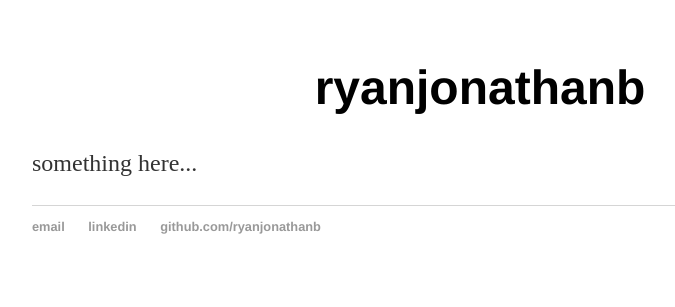
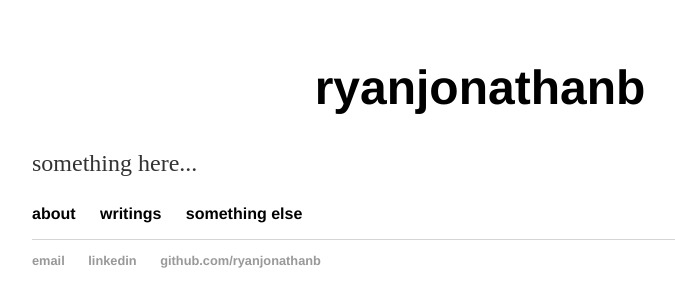
Before and after one commit to ryanjonathanb/ryanjonathanb.github.io, a Jekyll site: the page built from index.html, in a window 1280 px wide. Shown: the top 307 px of the page, without its empty margins (160-835 px from the left). Built offline with Jekyll 4.4.1, drawn with Linux system fonts in a browser that asks for light colours.

Commit message:
nav below header

```diff
--- a/index.html
+++ b/index.html
@@ -5,4 +5,11 @@ title: ryanjonathanb
 <div class="blurb">
 	<h1 style="text-align: center;">ryanjonathanb</h1>
 	<p>something here...</a></p>
+	<nav>
+		<ul>
+			<li>about</li>
+			<li>writings</li>
+			<li>something else</li>
+		</ul>
+	</nav>
 </div>
```
Also changed, not shown: 1 other file.
